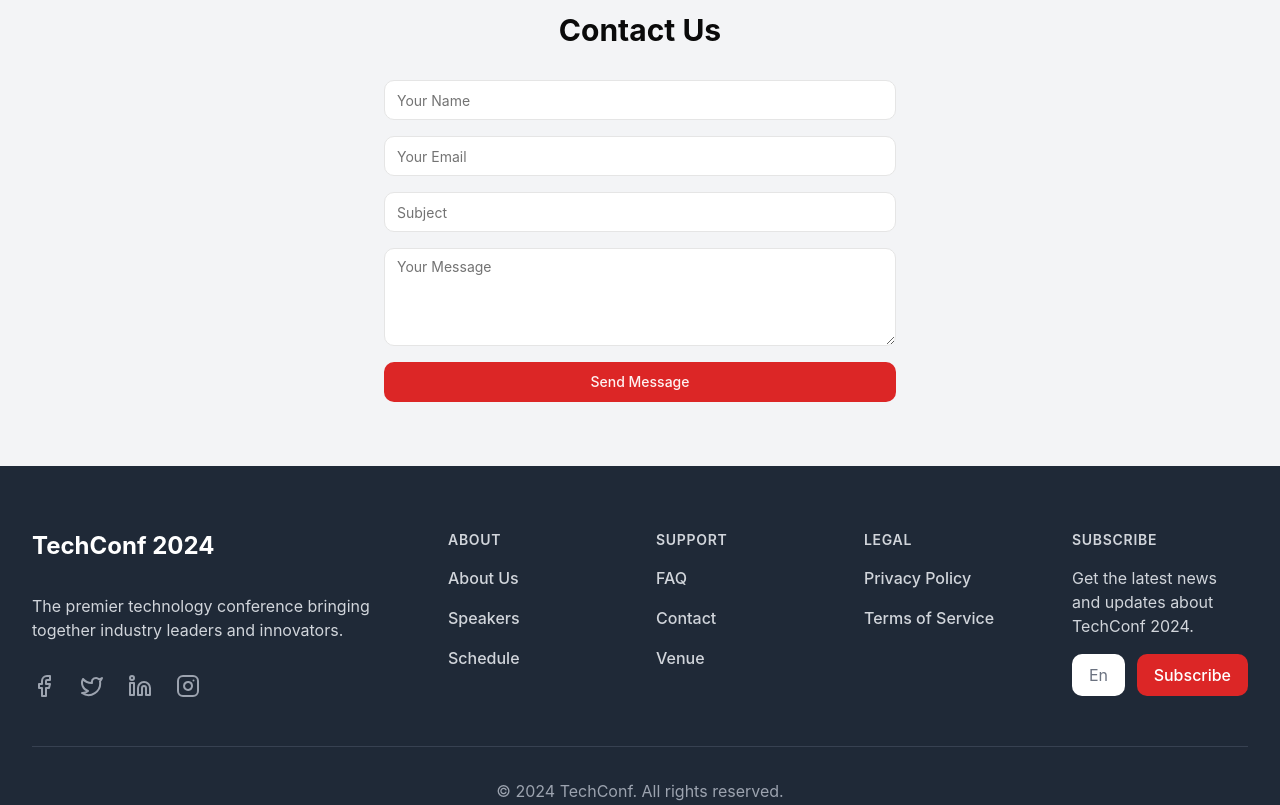
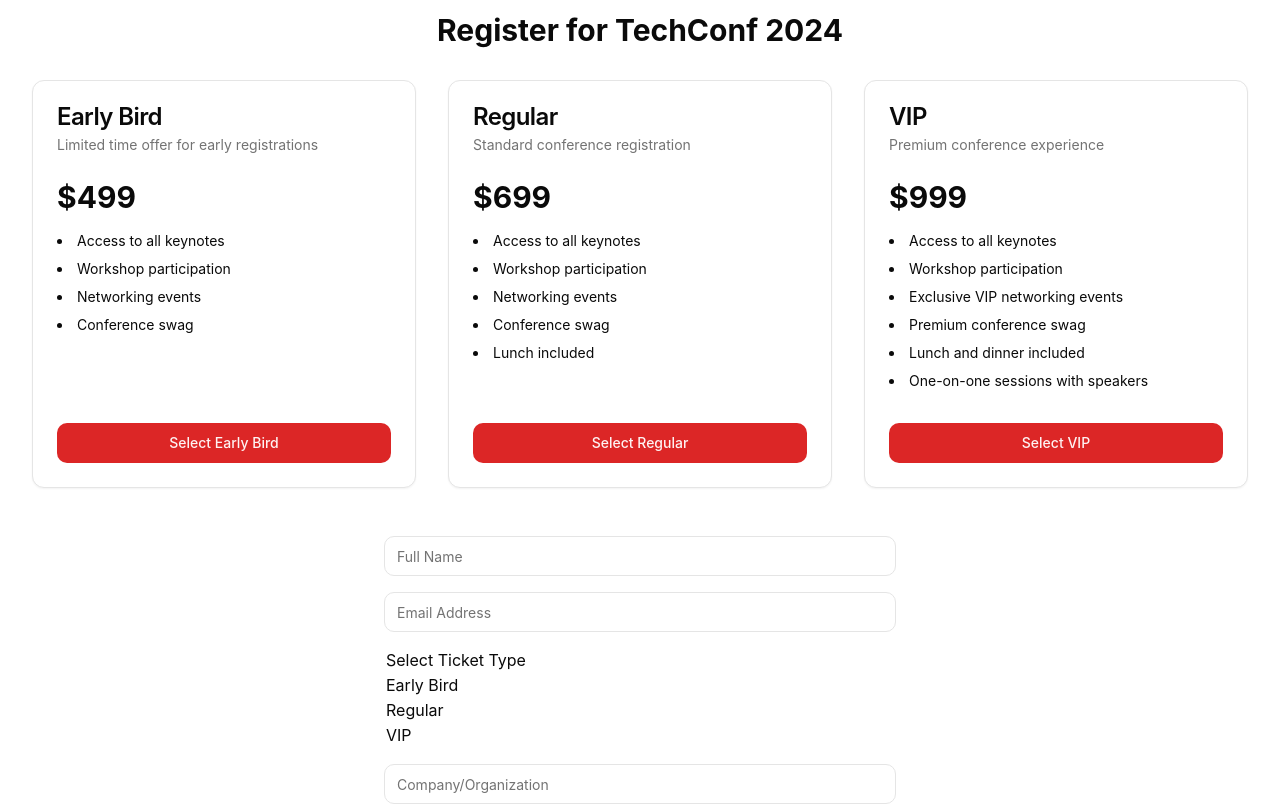
Before and after one commit to vverma022/conference-website, a React (Vite) app: page / in a window 1280 px wide. Shown: the part 2520-3325 px from the top of the page. Built offline with nearby package versions, Linux system fonts and the light colour scheme.

Commit message:
Added Register component

```diff
--- a/package.json
+++ b/package.json
@@ -12,6 +12,7 @@
   "dependencies": {
     "@radix-ui/react-accordion": "^1.2.0",
     "@radix-ui/react-avatar": "^1.1.0",
+    "@radix-ui/react-select": "^2.1.1",
     "@radix-ui/react-slot": "^1.1.0",
     "class-variance-authority": "^0.7.0",
     "clsx": "^2.1.1",
--- /dev/null
+++ b/src/components/ui/select.jsx
@@ -0,0 +1,120 @@
+import * as React from "react"
+import * as SelectPrimitive from "@radix-ui/react-select"
+import { Check, ChevronDown, ChevronUp } from "lucide-react"
+
+import { cn } from "@/lib/utils"
+
+const Select = SelectPrimitive.Root
+
+const SelectGroup = SelectPrimitive.Group
+
+const SelectValue = SelectPrimitive.Value
+
+const SelectTrigger = React.forwardRef(({ className, children, ...props }, ref) => (
+  <SelectPrimitive.Trigger
+    ref={ref}
+    className={cn(
+      "flex h-10 w-full items-center justify-between rounded-md border border-input bg-background px-3 py-2 text-sm ring-offset-background placeholder:text-muted-foreground focus:outline-none focus:ring-2 focus:ring-ring focus:ring-offset-2 disabled:cursor-not-allowed disabled:opacity-50 [&>span]:line-clamp-1",
+      className
+    )}
+    {...props}>
+    {children}
+    <SelectPrimitive.Icon asChild>
+      <ChevronDown className="h-4 w-4 opacity-50" />
+    </SelectPrimitive.Icon>
+  </SelectPrimitive.Trigger>
+))
+SelectTrigger.displayName = SelectPrimitive.Trigger.displayName
+
+const SelectScrollUpButton = React.forwardRef(({ className, ...props }, ref) => (
+  <SelectPrimitive.ScrollUpButton
+    ref={ref}
+    className={cn("flex cursor-default items-center justify-center py-1", className)}
+    {...props}>
+    <ChevronUp className="h-4 w-4" />
+  </SelectPrimitive.ScrollUpButton>
+))
+SelectScrollUpButton.displayName = SelectPrimitive.ScrollUpButton.displayName
+
+const SelectScrollDownButton = React.forwardRef(({ className, ...props }, ref) => (
+  <SelectPrimitive.ScrollDownButton
+    ref={ref}
+    className={cn("flex cursor-default items-center justify-center py-1", className)}
+    {...props}>
+    <ChevronDown className="h-4 w-4" />
+  </SelectPrimitive.ScrollDownButton>
+))
+SelectScrollDownButton.displayName =
+  SelectPrimitive.ScrollDownButton.displayName
+
+const SelectContent = React.forwardRef(({ className, children, position = "popper", ...props }, ref) => (
+  <SelectPrimitive.Portal>
+    <SelectPrimitive.Content
+      ref={ref}
+      className={cn(
+        "relative z-50 max-h-96 min-w-[8rem] overflow-hidden rounded-md border bg-popover text-popover-foreground shadow-md data-[state=open]:animate-in data-[state=closed]:animate-out data-[state=closed]:fade-out-0 data-[state=open]:fade-in-0 data-[state=closed]:zoom-out-95 data-[state=open]:zoom-in-95 data-[side=bottom]:slide-in-from-top-2 data-[side=left]:slide-in-from-right-2 data-[side=right]:slide-in-from-left-2 data-[side=top]:slide-in-from-bottom-2",
+        position === "popper" &&
+          "data-[side=bottom]:translate-y-1 data-[side=left]:-translate-x-1 data-[side=right]:translate-x-1 data-[side=top]:-translate-y-1",
+        className
+      )}
+      position={position}
+      {...props}>
+      <SelectScrollUpButton />
+      <SelectPrimitive.Viewport
+        className={cn("p-1", position === "popper" &&
+          "h-[var(--radix-select-trigger-height)] w-full min-w-[var(--radix-select-trigger-width)]")}>
+        {children}
+      </SelectPrimitive.Viewport>
+      <SelectScrollDownButton />
+    </SelectPrimitive.Content>
+  </SelectPrimitive.Portal>
+))
+SelectContent.displayName = SelectPrimitive.Content.displayName
+
+const SelectLabel = React.forwardRef(({ className, ...props }, ref) => (
+  <SelectPrimitive.Label
+    ref={ref}
+    className={cn("py-1.5 pl-8 pr-2 text-sm font-semibold", className)}
+    {...props} />
+))
+SelectLabel.displayName = SelectPrimitive.Label.displayName
+
+const SelectItem = React.forwardRef(({ className, children, ...props }, ref) => (
+  <SelectPrimitive.Item
+    ref={ref}
+    className={cn(
+      "relative flex w-full cursor-default select-none items-center rounded-sm py-1.5 pl-8 pr-2 text-sm outline-none focus:bg-accent focus:text-accent-foreground data-[disabled]:pointer-events-none data-[disabled]:opacity-50",
+      className
+    )}
+    {...props}>
+    <span className="absolute left-2 flex h-3.5 w-3.5 items-center justify-center">
+      <SelectPrimitive.ItemIndicator>
+        <Check className="h-4 w-4" />
+      </SelectPrimitive.ItemIndicator>
+    </span>
+
+    <SelectPrimitive.ItemText>{children}</SelectPrimitive.ItemText>
+  </SelectPrimitive.Item>
+))
+SelectItem.displayName = SelectPrimitive.Item.displayName
+
+const SelectSeparator = React.forwardRef(({ className, ...props }, ref) => (
+  <SelectPrimitive.Separator
+    ref={ref}
+    className={cn("-mx-1 my-1 h-px bg-muted", className)}
+    {...props} />
+))
+SelectSeparator.displayName = SelectPrimitive.Separator.displayName
+
+export {
+  Select,
+  SelectGroup,
+  SelectValue,
+  SelectTrigger,
+  SelectContent,
+  SelectLabel,
+  SelectItem,
+  SelectSeparator,
+  SelectScrollUpButton,
+  SelectScrollDownButton,
+}
--- a/src/page/main.jsx
+++ b/src/page/main.jsx
@@ -6,7 +6,7 @@ import { FAQ } from '@/sections/faq'
 import { ContactUs } from "../sections/contact-us"
 import { Footer } from "../sections/footer"
 import { Navbar } from "../sections/navbar"
-
+import Register from "../sections/registration"
 
 const ConferencePage = () => {
   return (
@@ -28,6 +28,9 @@ const ConferencePage = () => {
         <section id="faq">
           <FAQ />
         </section>
+        <section id="register">
+          <Register />
+        </section>
         <section id="contact">
           <ContactUs />
         </section>
--- /dev/null
+++ b/src/sections/registration.jsx
@@ -0,0 +1,116 @@
+import { motion } from 'framer-motion'
+import { Button } from '@/components/ui/button'
+import { Input } from '@/components/ui/input'
+import { Select } from '@/components/ui/select'
+import { Card, CardContent, CardDescription, CardFooter, CardHeader, CardTitle } from '@/components/ui/card'
+
+const plans = [
+  {
+    name: 'Early Bird',
+    price: '$499',
+    description: 'Limited time offer for early registrations',
+    features: ['Access to all keynotes', 'Workshop participation', 'Networking events', 'Conference swag'],
+  },
+  {
+    name: 'Regular',
+    price: '$699',
+    description: 'Standard conference registration',
+    features: ['Access to all keynotes', 'Workshop participation', 'Networking events', 'Conference swag', 'Lunch included'],
+  },
+  {
+    name: 'VIP',
+    price: '$999',
+    description: 'Premium conference experience',
+    features: ['Access to all keynotes', 'Workshop participation', 'Exclusive VIP networking events', 'Premium conference swag', 'Lunch and dinner included', 'One-on-one sessions with speakers'],
+  },
+]
+
+const  Register = () => {
+  return (
+    <motion.section
+      initial={{ opacity: 0 }}
+      animate={{ opacity: 1 }}
+      transition={{ duration: 0.5 }}
+      className="py-16 bg-white w-full"
+    >
+      <div className="container mx-auto px-4">
+        <motion.h2
+          initial={{ opacity: 0, y: 20 }}
+          animate={{ opacity: 1, y: 0 }}
+          transition={{ delay: 0.2, duration: 0.5 }}
+          className="text-3xl font-bold mb-8 text-center"
+        >
+          Register for TechConf 2024
+        </motion.h2>
+        <div className="flex flex-col md:flex-row justify-center items-stretch gap-8 mb-12">
+          {plans.map((plan, index) => (
+            <motion.div
+              key={plan.name}
+              initial={{ opacity: 0, y: 20 }}
+              animate={{ opacity: 1, y: 0 }}
+              transition={{ delay: 0.2 + index * 0.1, duration: 0.5 }}
+              className="w-full md:w-1/3 max-w-sm"
+            >
+              <Card className="h-full flex flex-col">
+                <CardHeader>
+                  <CardTitle>{plan.name}</CardTitle>
+                  <CardDescription>{plan.description}</CardDescription>
+                </CardHeader>
+                <CardContent className="flex-grow">
+                  <p className="text-3xl font-bold mb-4">{plan.price}</p>
+                  <ul className="list-disc list-inside">
+                    {plan.features.map((feature, index) => (
+                      <li key={index} className="mb-2 text-sm">{feature}</li>
+                    ))}
+                  </ul>
+                </CardContent>
+                <CardFooter>
+                  <Button className="w-full">Select {plan.name}</Button>
+                </CardFooter>
+              </Card>
+            </motion.div>
+          ))}
+        </div>
+        <motion.form
+          initial={{ opacity: 0, y: 20 }}
+          animate={{ opacity: 1, y: 0 }}
+          transition={{ delay: 0.4, duration: 0.5 }}
+          className="max-w-lg mx-auto"
+        >
+          <div className="mb-4">
+            <Input type="text" placeholder="Full Name" />
+          </div>
+          <div className="mb-4">
+            <Input type="email" placeholder="Email Address" />
+          </div>
+          <div className="mb-4">
+            <Select>
+              <option value="">Select Ticket Type</option>
+              <option value="early-bird">Early Bird</option>
+              <option value="regular">Regular</option>
+              <option value="vip">VIP</option>
+            </Select>
+          </div>
+          <div className="mb-4">
+            <Input type="text" placeholder="Company/Organization" />
+          </div>
+          <div className="mb-4">
+            <Select>
+              <option value="">Select Industry</option>
+              <option value="tech">Technology</option>
+              <option value="finance">Finance</option>
+              <option value="healthcare">Healthcare</option>
+              <option value="education">Education</option>
+              <option value="other">Other</option>
+            </Select>
+          </div>
+          <Button type="submit" className="w-full">
+            Complete Registration
+          </Button>
+        </motion.form>
+      </div>
+    </motion.section>
+  )
+}
+
+export default Register
```
Also changed, not shown: 1 other file (tests, documents, lock files or other folders).
